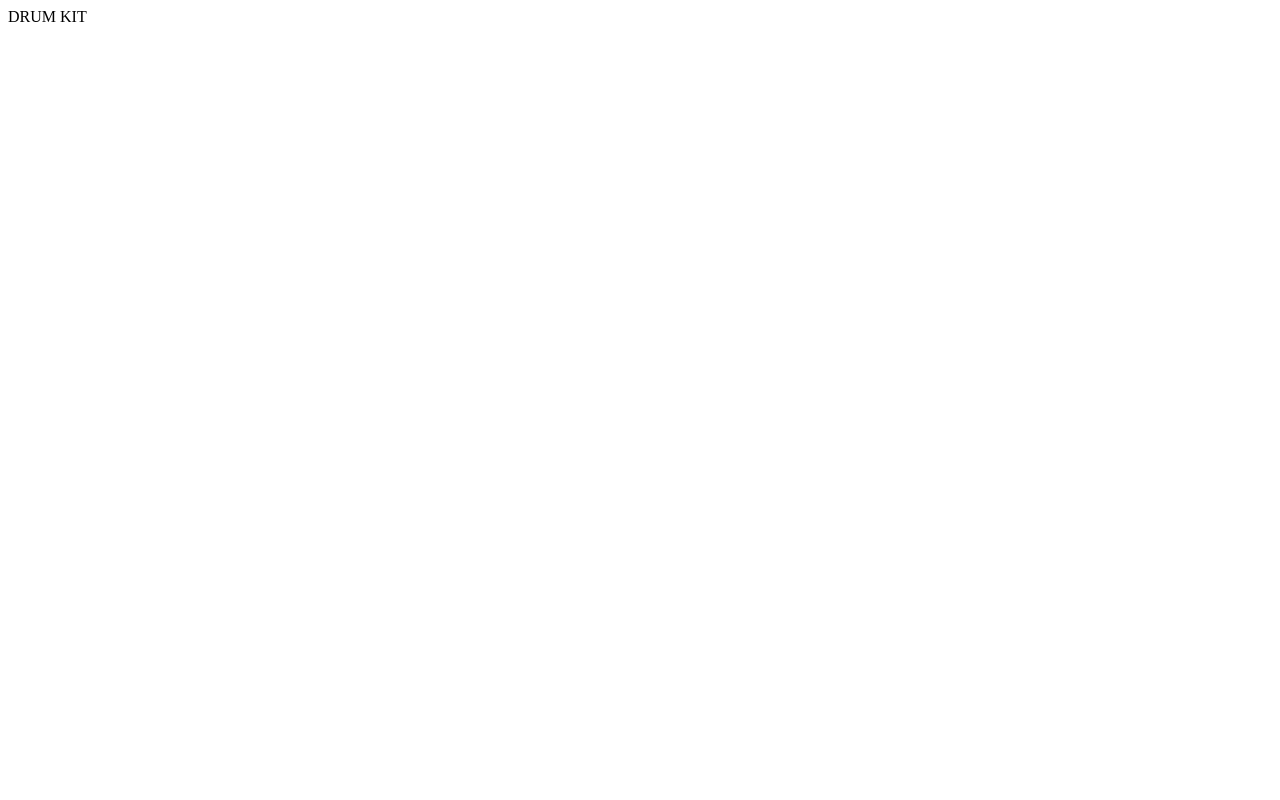
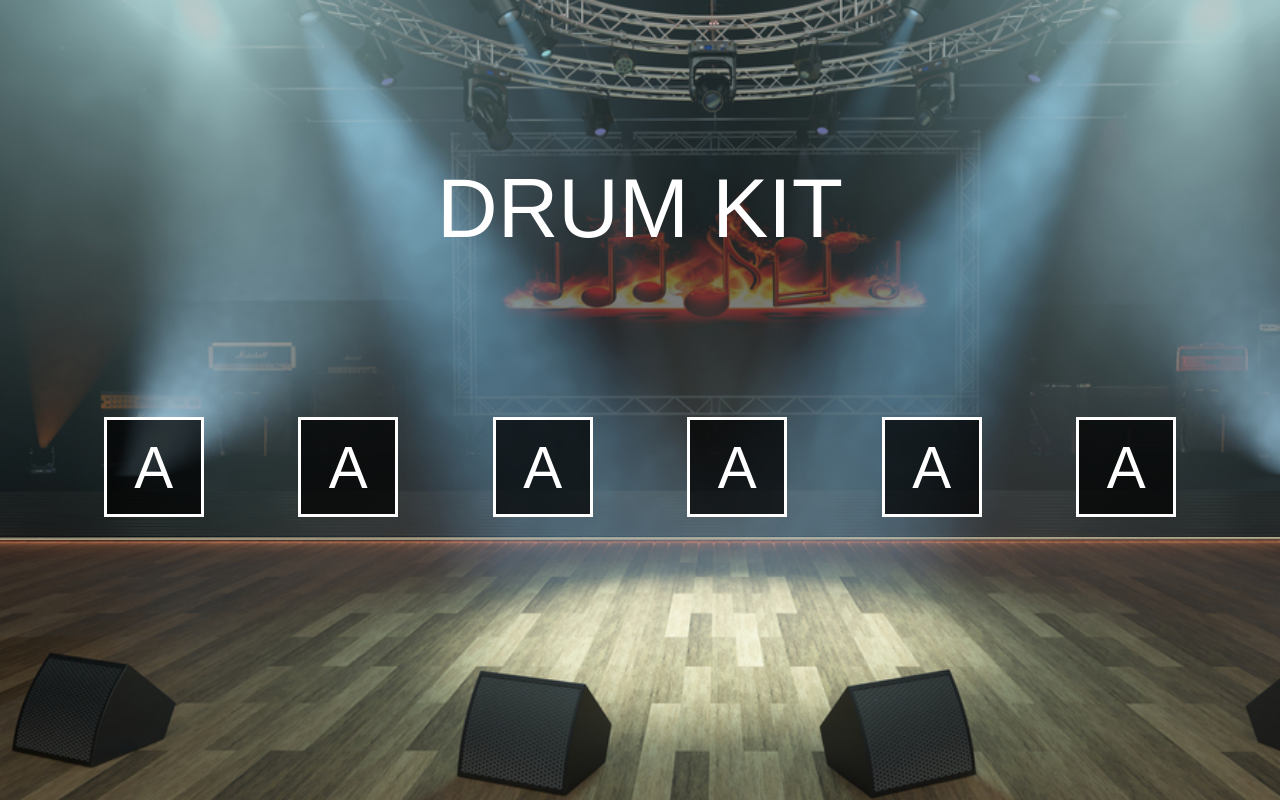
Before and after one commit to brenolincon/DRUM-KIT, a plain HTML site: page index.html in a window 1280 px wide. Drawn offline with Linux system fonts and the light colour scheme.

Commit message:
estilização concluida

```diff
--- a/index.html
+++ b/index.html
@@ -5,11 +5,20 @@
     <meta http-equiv="X-UA-Compatible" content="IE=edge" />
     <meta name="viewport" content="width=device-width, initial-scale=1.0" />
     <title>DRUM KIT</title>
+    <link rel="stylesheet" href="style.css">
   </head>
   <body>
-    <div>
+    <main>
       <div class="titulo">DRUM KIT</div>
-      <div class="conteudo" id="conteudo"></div>
-    </div>
+      <div class="conteudo" id="conteudo">
+        <div class="tecla">A</div>
+        <div class="tecla">A</div>
+        <div class="tecla">A</div>
+        <div class="tecla">A</div>
+        <div class="tecla">A</div>
+        <div class="tecla">A</div>
+      </div>
+      <script src="drum.js"></script>
+    </main>
   </body>
 </html>
--- /dev/null
+++ b/style.css
@@ -0,0 +1,49 @@
+* {
+  margin: 0;
+  padding: 0;
+  box-sizing: border-box;
+}
+
+body {
+  background-image: url("./imagens/Locação-de-Palco.jpg");
+  background-size: cover;
+  width: 100vw;
+  height: 100vh;
+  font-family: "Opens Sans", sans-serif;
+}
+
+main {
+  display: flex;
+  flex-direction: column;
+}
+
+.titulo {
+  margin: 20vh auto;
+  color: white;
+  font-size: calc(5vw + 20px);
+}
+
+.conteudo {
+  width: 90vw;
+  height: 100px;
+  margin: 0 auto;
+  display: flex;
+  flex-wrap: wrap;
+  align-items: center;
+  justify-content: space-around;
+  gap: 15px;
+}
+
+.tecla {
+  display: flex;
+  width: 100px;
+  height: 100px;
+  align-items: center;
+  justify-content: center;
+  background-color: #000000BB;
+  color: white;
+  font-size: calc(3vw + 20px);
+  border: 3px solid white;
+  user-select: none;
+  cursor: pointer;
+}
```
Also changed, not shown: drum.js (added), imagens/Locação-de-Palco.jpg (added).
